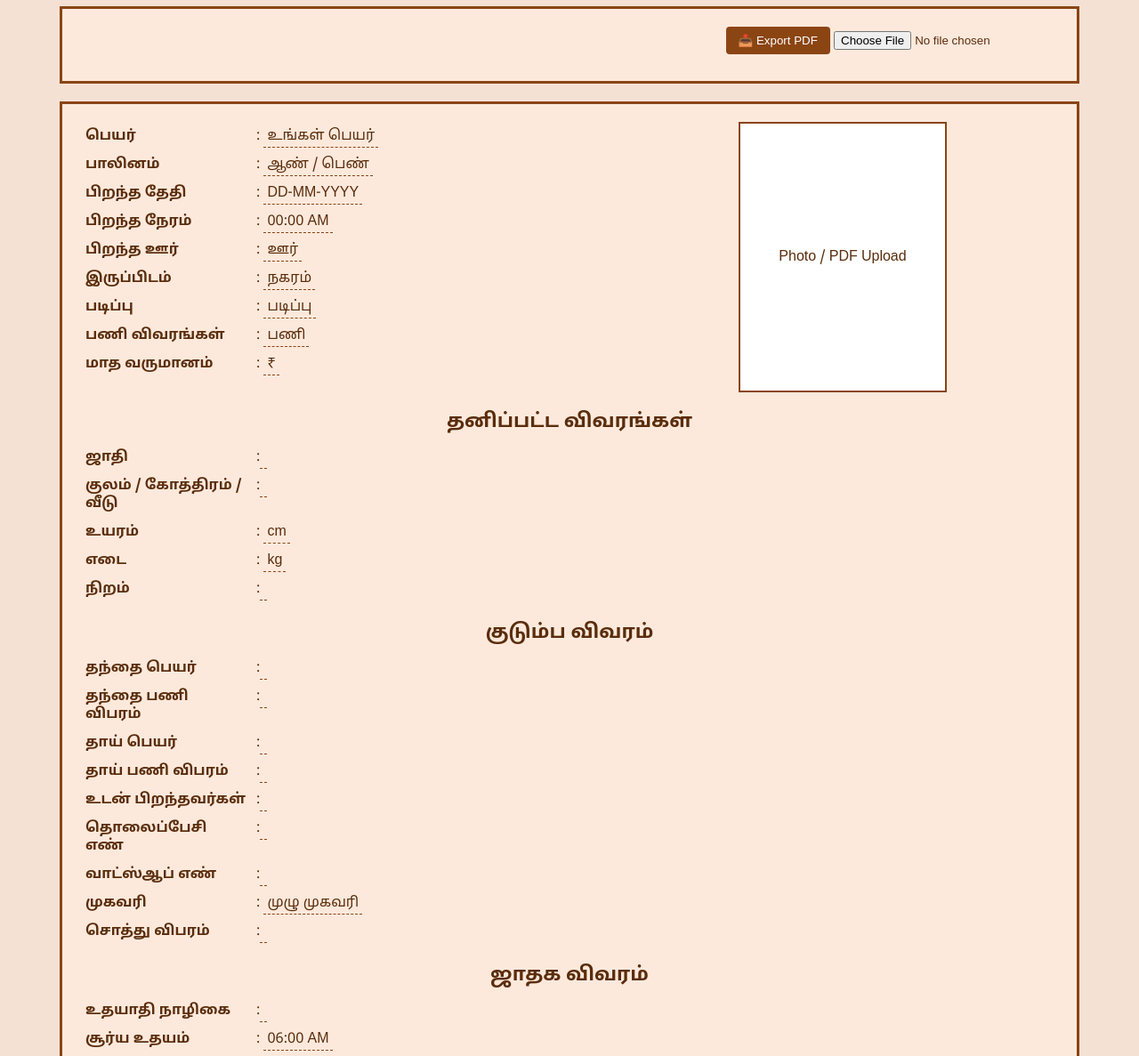
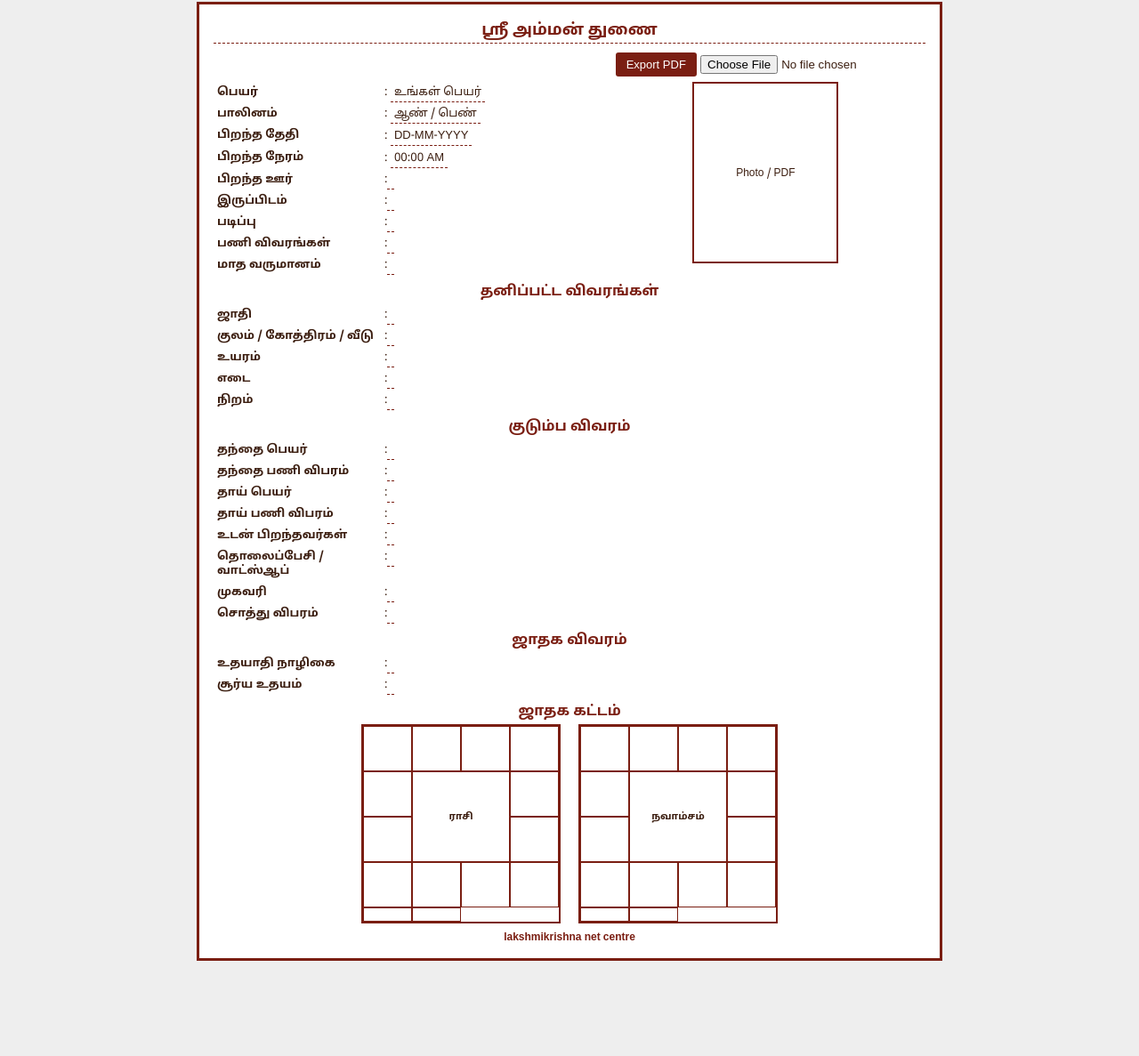
Before and after one commit to lakshmikrishnanet2025-cell/jathagam, a plain HTML site: page index.html in a window 1280 px wide. Shown: the part 13-1200 px from the top of the page at 89% size. After the commit the page ends 1108 px from the top, so only its background shows below. Drawn offline with Linux system fonts and the light colour scheme.

Commit message:
Update index.html

```diff
--- a/index.html
+++ b/index.html
@@ -8,114 +8,148 @@
 <script src="https://cdnjs.cloudflare.com/ajax/libs/html2pdf.js/0.10.1/html2pdf.bundle.min.js"></script>
 
 <style>
+/* ===== THEME ===== */
 body{
     margin:0;
-    background:#f5e1d3;
+    background:#eee;
     font-family:"Latha","Noto Sans Tamil",Arial;
-    color:#5a2d0c;
+    color:#3b1d0f;
 }
 .container{
-    max-width:1100px;
-    margin:20px auto;
-    background:#fde9dc;
-    border:3px solid #8b4513;
-    padding:20px;
+    max-width:800px;              /* single page width */
+    margin:15px auto;
+    background:#ffffff;
+    border:3px solid #7a1e12;
+    padding:16px;
 }
+
+/* ===== TOP HEADER ===== */
+.top-header{
+    text-align:center;
+    font-size:18px;
+    font-weight:bold;
+    margin-bottom:10px;
+    color:#7a1e12;
+}
+
+/* ===== ACTIONS ===== */
 .top-actions{
     text-align:right;
-    margin-bottom:10px;
+    margin-bottom:6px;
 }
 button{
-    padding:8px 14px;
-    background:#8b4513;
+    padding:6px 12px;
+    background:#7a1e12;
     color:#fff;
     border:none;
-    border-radius:4px;
+    border-radius:3px;
     cursor:pointer;
+    font-size:13px;
 }
+
+/* ===== LAYOUT ===== */
 .header{
     display:flex;
-    gap:20px;
+    gap:15px;
 }
 .left{flex:2}
 .right{flex:1;text-align:right}
+
 .photo-box{
-    width:230px;
-    height:300px;
-    border:2px solid #8b4513;
+    width:160px;
+    height:200px;
+    border:2px solid #7a1e12;
     background:#fff;
     display:flex;
     align-items:center;
     justify-content:center;
-    text-align:center;
+    font-size:12px;
 }
-.photo-box img{
-    max-width:100%;
-    max-height:100%;
-}
+
+/* ===== TABLE ===== */
 table{
     width:100%;
     border-collapse:collapse;
+    font-size:13px;
 }
 td{
-    padding:6px;
+    padding:4px;
     vertical-align:top;
 }
 .label{
     width:180px;
     font-weight:bold;
 }
+
+/* ===== EDITABLE ===== */
 .editable{
-    min-height:20px;
     padding:2px 4px;
-    border-bottom:1px dashed #8b4513;
+    border-bottom:1px dashed #7a1e12;
 }
 .editable:focus{
     outline:none;
-    background:#fff3e8;
+    background:#fff4ef;
 }
+
+/* ===== SECTION ===== */
 .section-title{
     text-align:center;
-    font-size:22px;
-    margin:20px 0 10px;
+    font-size:16px;
     font-weight:bold;
+    margin:8px 0 4px;
+    color:#7a1e12;
 }
+
+/* ===== HOROSCOPE ===== */
 .horoscope{
     display:flex;
-    gap:40px;
+    gap:20px;
     justify-content:center;
 }
 .chart{
-    width:300px;
-    height:300px;
-    border:2px solid #8b4513;
+    width:220px;
+    height:220px;
+    border:2px solid #7a1e12;
     display:grid;
     grid-template-columns:repeat(4,1fr);
     grid-template-rows:repeat(4,1fr);
 }
 .chart div{
-    border:1px solid #8b4513;
+    border:1px solid #7a1e12;
     display:flex;
     align-items:center;
     justify-content:center;
-    font-size:14px;
+    font-size:11px;
     text-align:center;
-    padding:4px;
 }
 .chart div:focus{
     outline:none;
-    background:#fff3e8;
+    background:#fff4ef;
 }
 .center{
     grid-column:2/4;
     grid-row:2/4;
     font-weight:bold;
 }
+
+/* ===== FOOTER ===== */
 .footer{
     text-align:center;
-    margin-top:15px;
-    font-size:14px;
+    margin-top:8px;
+    font-size:12px;
     font-weight:bold;
+    color:#7a1e12;
+}
+
+/* ===== PRINT : SINGLE PAGE ===== */
+@media print{
+    body{background:#fff;}
+    .top-actions{display:none;}
+    .container{
+        margin:0;
+        border:2px solid #000;
+        page-break-after:avoid;
+    }
 }
 </style>
 </head>
@@ -123,13 +157,19 @@
 <body>
 
 <div class="container">
-    <div class="top-actions">
-        <button onclick="exportPDF()">📥 Export PDF</button>
-        <input type="file" accept="image/*,application/pdf" onchange="uploadPhoto(event)">
-    </div>
+
+<!-- TOP HEADER -->
+<div class="top-header editable" contenteditable="true">
+ஸ்ரீ அம்மன் துணை
 </div>
 
-<div class="container" id="pdfContent">
+<!-- ACTIONS -->
+<div class="top-actions">
+    <button onclick="exportPDF()">Export PDF</button>
+    <input type="file" accept="image/*,application/pdf" onchange="uploadPhoto(event)">
+</div>
+
+<div id="pdfContent">
 
 <!-- BASIC DETAILS -->
 <div class="header">
@@ -139,16 +179,16 @@
 <tr><td class="label">பாலினம்</td><td>: <span class="editable" contenteditable>ஆண் / பெண்</span></td></tr>
 <tr><td class="label">பிறந்த தேதி</td><td>: <span class="editable" contenteditable>DD-MM-YYYY</span></td></tr>
 <tr><td class="label">பிறந்த நேரம்</td><td>: <span class="editable" contenteditable>00:00 AM</span></td></tr>
-<tr><td class="label">பிறந்த ஊர்</td><td>: <span class="editable" contenteditable>ஊர்</span></td></tr>
-<tr><td class="label">இருப்பிடம்</td><td>: <span class="editable" contenteditable>நகரம்</span></td></tr>
-<tr><td class="label">படிப்பு</td><td>: <span class="editable" contenteditable>படிப்பு</span></td></tr>
-<tr><td class="label">பணி விவரங்கள்</td><td>: <span class="editable" contenteditable>பணி</span></td></tr>
-<tr><td class="label">மாத வருமானம்</td><td>: <span class="editable" contenteditable>₹</span></td></tr>
+<tr><td class="label">பிறந்த ஊர்</td><td>: <span class="editable" contenteditable></span></td></tr>
+<tr><td class="label">இருப்பிடம்</td><td>: <span class="editable" contenteditable></span></td></tr>
+<tr><td class="label">படிப்பு</td><td>: <span class="editable" contenteditable></span></td></tr>
+<tr><td class="label">பணி விவரங்கள்</td><td>: <span class="editable" contenteditable></span></td></tr>
+<tr><td class="label">மாத வருமானம்</td><td>: <span class="editable" contenteditable></span></td></tr>
 </table>
 </div>
 
 <div class="right">
-<div class="photo-box" id="photoBox">Photo / PDF Upload</div>
+<div class="photo-box" id="photoBox">Photo / PDF</div>
 </div>
 </div>
 
@@ -157,8 +197,8 @@
 <table>
 <tr><td class="label">ஜாதி</td><td>: <span class="editable" contenteditable></span></td></tr>
 <tr><td class="label">குலம் / கோத்திரம் / வீடு</td><td>: <span class="editable" contenteditable></span></td></tr>
-<tr><td class="label">உயரம்</td><td>: <span class="editable" contenteditable>cm</span></td></tr>
-<tr><td class="label">எடை</td><td>: <span class="editable" contenteditable>kg</span></td></tr>
+<tr><td class="label">உயரம்</td><td>: <span class="editable" contenteditable></span></td></tr>
+<tr><td class="label">எடை</td><td>: <span class="editable" contenteditable></span></td></tr>
 <tr><td class="label">நிறம்</td><td>: <span class="editable" contenteditable></span></td></tr>
 </table>
 
@@ -170,26 +210,25 @@
 <tr><td class="label">தாய் பெயர்</td><td>: <span class="editable" contenteditable></span></td></tr>
 <tr><td class="label">தாய் பணி விபரம்</td><td>: <span class="editable" contenteditable></span></td></tr>
 <tr><td class="label">உடன் பிறந்தவர்கள்</td><td>: <span class="editable" contenteditable></span></td></tr>
-<tr><td class="label">தொலைப்பேசி எண்</td><td>: <span class="editable" contenteditable></span></td></tr>
-<tr><td class="label">வாட்ஸ்ஆப் எண்</td><td>: <span class="editable" contenteditable></span></td></tr>
-<tr><td class="label">முகவரி</td><td>: <span class="editable" contenteditable>முழு முகவரி</span></td></tr>
+<tr><td class="label">தொலைப்பேசி / வாட்ஸ்ஆப்</td><td>: <span class="editable" contenteditable></span></td></tr>
+<tr><td class="label">முகவரி</td><td>: <span class="editable" contenteditable></span></td></tr>
 <tr><td class="label">சொத்து விபரம்</td><td>: <span class="editable" contenteditable></span></td></tr>
 </table>
 
-<!-- JATHAGAM DETAILS -->
+<!-- JATHAGAM -->
 <div class="section-title">ஜாதக விவரம்</div>
 <table>
 <tr><td class="label">உதயாதி நாழிகை</td><td>: <span class="editable" contenteditable></span></td></tr>
-<tr><td class="label">சூர்ய உதயம்</td><td>: <span class="editable" contenteditable>06:00 AM</span></td></tr>
+<tr><td class="label">சூர்ய உதயம்</td><td>: <span class="editable" contenteditable></span></td></tr>
 </table>
 
 <!-- HOROSCOPE -->
 <div class="section-title">ஜாதக கட்டம்</div>
 <div class="horoscope">
 <div class="chart">
-<div contenteditable>குரு</div><div contenteditable>ராகு</div><div contenteditable></div><div contenteditable>புதன்</div>
-<div contenteditable>சனி</div><div class="center" contenteditable>ராசி</div><div class="center"></div><div contenteditable>மா</div>
-<div contenteditable>சூரியன்</div><div contenteditable>புத / சுக்</div><div contenteditable>லக்னம்</div><div contenteditable>செவ்வாய்</div>
+<div contenteditable></div><div contenteditable></div><div contenteditable></div><div contenteditable></div>
+<div contenteditable></div><div class="center" contenteditable>ராசி</div><div class="center"></div><div contenteditable></div>
+<div contenteditable></div><div contenteditable></div><div contenteditable></div><div contenteditable></div>
 <div contenteditable></div><div contenteditable></div><div contenteditable></div><div contenteditable></div>
 </div>
 
@@ -206,6 +245,7 @@
 </div>
 
 </div>
+</div>
 
 <script>
 function uploadPhoto(e){
@@ -218,13 +258,13 @@
         img.src=URL.createObjectURL(file);
         box.appendChild(img);
     }else{
-        box.innerHTML="📄 PDF Uploaded<br><small>"+file.name+"</small>";
+        box.innerHTML="PDF Uploaded";
     }
 }
 function exportPDF(){
     html2pdf().from(document.getElementById("pdfContent")).set({
         filename:"jathagam.pdf",
-        margin:10,
+        margin:5,
         html2canvas:{scale:2},
         jsPDF:{unit:"mm",format:"a4"}
     }).save();
```
